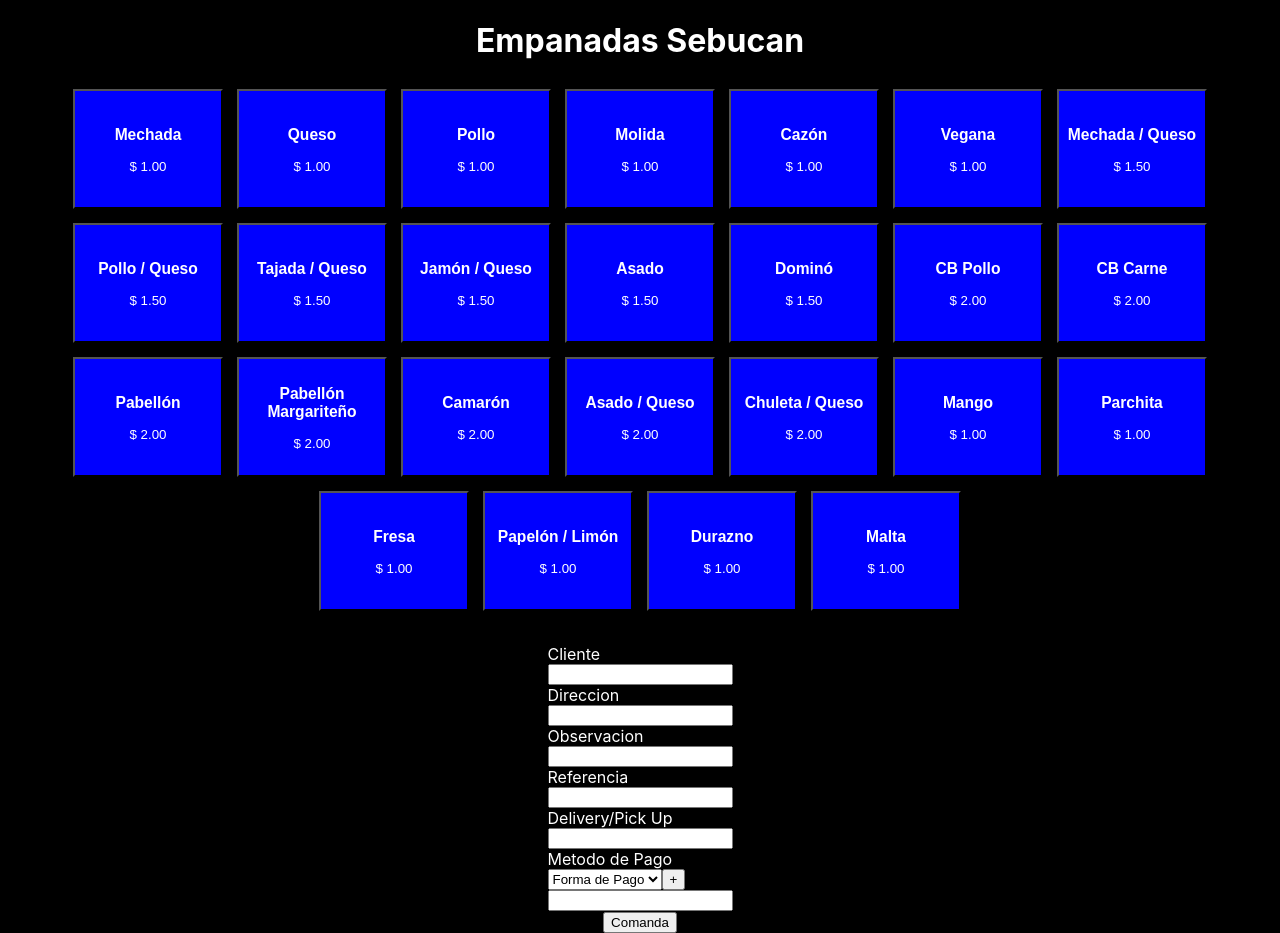
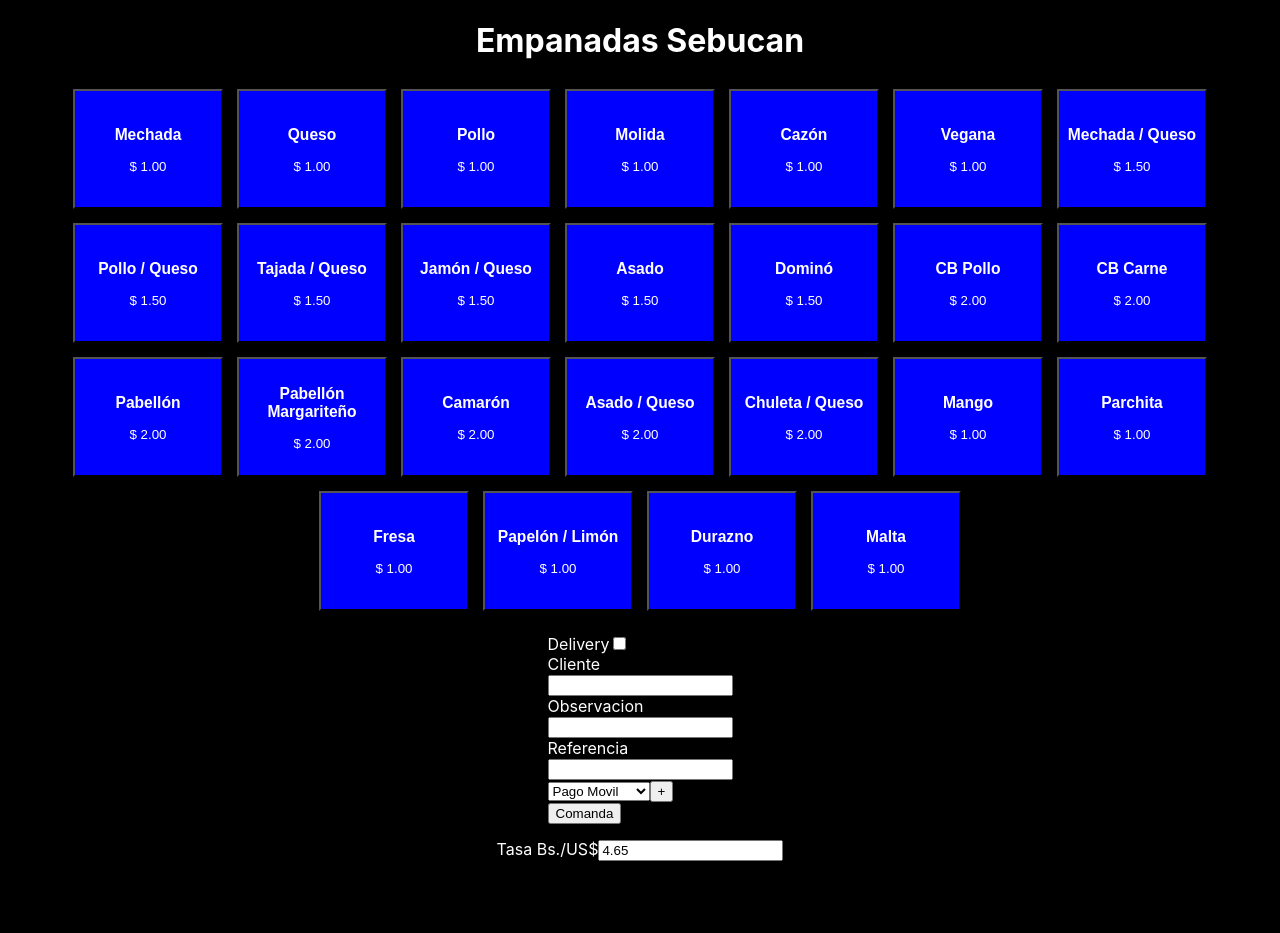
Before and after one commit to kwaale/empanadasebucan, a React (Create React App) app in the folder client/: page / in a window 1280 px wide. After the commit the page ends 861 px from the top, so only its background shows below. Built offline with nearby package versions, Linux system fonts and the light colour scheme.

Commit message:
Validacion de Tasa en Form

```diff
--- /dev/null
+++ b/client/src/components/Orthers/OrtherForm.jsx
@@ -0,0 +1,90 @@
+import forma_pagos from '../../seeds/forma_pagos.json';
+import { useState } from "react";
+import { Link } from "react-router-dom";
+
+
+const OrtherForm = ({ cart }) => {
+    const [payment_method, setPayment_method] = useState('');
+    const [form, setForm] = useState({
+        name: '',
+        observation: '',
+        delivery: false,
+        reference: '',
+        payment_methods: [],
+        cart: cart
+    });
+
+    const handleChange = (e) => {
+        const { name, value } = e.target;
+        // switch delivery
+        if (name === 'delivery') {
+            console.log(form);
+            return form.delivery ? setForm({ ...form, delivery: false }) : setForm({ ...form, delivery: true });
+        }
+        if (name === 'payment_method') {
+            return setPayment_method(value);
+        }
+        setForm({
+            ...form,
+            [name]: value
+        });
+        console.log(form);
+    }
+    const addPayMethod = (e) => {
+        // controlar que solo agregue un metodo de pago
+        e.preventDefault();
+        if (form.payment_methods.find(pm => pm === payment_method)) {
+            return alert(`Ya agregaste metodo pago ${payment_method}`);
+        }
+        let aux = form.payment_methods;
+        console.log('aux', aux);
+        aux.push(payment_method);
+        setForm({ ...form, payment_methods: aux });
+    }
+    const removePayMethod = (e) => {
+        e.preventDefault();
+        let aux = form.payment_methods;
+        aux.splice(e.target.name, 1);
+        setForm({ ...form, payment_methods: aux });
+    }
+    return (
+        <div className="container-form">
+            <div onSubmit={() => console.log("Submit")}>
+                Delivery
+                <input onChange={handleChange} name="delivery" type="checkbox" /><br />
+                Cliente
+                <input onChange={handleChange} name="name" type="text" />
+                Observacion
+                <input onChange={handleChange} name="obsevation" type="text" />
+                Referencia
+                <input onChange={handleChange} name="reference" type="text" />
+                {/* switch delivery */}
+                {form.delivery ?
+                    <div> Direccion
+                        <input onChange={handleChange} name="address" type="text" />
+                    </div> : null}
+                {/* Metodo de pago */}
+                <select onChange={handleChange} name="payment_method">
+                    {forma_pagos.map((p, i) => {
+                        return (
+                            <option key={i} value={p}>{p}</option>
+                        )
+                    }
+                    )}
+                </select><button onClick={addPayMethod}>+</button><br />
+                {form.payment_methods.map((p, i) => {
+                    return (
+                        <button name={p} onClick={(e) => removePayMethod(e)} key={i}>{p}</button>
+                    )
+                }
+                )}
+                <div>
+                    <Link to="/comanda">
+                        <button onClick={(e) => addPayMethod(e)}>Comanda</button>
+                    </Link>
+                </div>
+            </div>
+        </div>
+    )
+}
+export default OrtherForm;
--- /dev/null
+++ b/client/src/components/Orthers/Orthers.css
@@ -0,0 +1,3 @@
+.container-form{
+    display: inline-flex;
+}
--- a/client/src/components/Products/MetodosPago.jsx
+++ /dev/null
@@ -1,18 +0,0 @@
-import forma_pagos from '../../seeds/forma_pagos.json';
-import './products.css';
-const MetodosPago = () => {
-    return (
-        <div className="input-select">
-            <select>
-                <option value=''>Forma de Pago</option>
-                {forma_pagos.map((p, i) => {
-                    return (
-                        <option key={i} value={p}>{p}</option>
-                    )
-                }
-                )}
-            </select><button>+</button>
-        </div>
-    );
-}
-export default MetodosPago;
--- a/client/src/components/Products/index.jsx
+++ b/client/src/components/Products/index.jsx
@@ -1,21 +1,34 @@
 import ButtonProduct from "./ButtonProduct";
+import OrtherForm from "../Orthers/OrtherForm";
 import "./products.css";
 import { useEffect } from "react";
 import { getProducts, deleteCart } from "../../redux/actions/productsActions";
 import { useSelector, useDispatch } from "react-redux";
-import { Link } from 'react-router-dom';
 import Cart from "./Cart";
-import MetodosPago from "./MetodosPago";
+import { useState } from "react";
+
 
 
 const Products = () => {
 
    const { products, cart } = useSelector(state => state.productsReducer);
    const dispatch = useDispatch();
+   // setea la tasa en con dato del local Storage o la deja en null
+   const [tasa, setTasa] = useState(parseFloat(JSON.parse(localStorage.getItem('tasa'))) || 4.65);
 
    useEffect(() => {
       dispatch(getProducts());
    }, [dispatch]);
+   const handleChange = (e) => {
+      //expresion regular validar solo numeros flotante en un strig
+      const regex = /^[0-9]*\.?[0-9]*$/;
+      console.log(!regex.test(e.target.value));
+      if (regex.test(e.target.value)) {
+         setTasa(e.target.value);
+         localStorage.setItem('tasa', JSON.stringify(e.target.value));
+      }
+   }
+
    // funcion sumatoria eliminar
    const totaliza = (arr) => {
       let sum = 0;
@@ -24,6 +37,7 @@ const Products = () => {
       })
       return sum;
    }
+
    return (
       <div>
          <div className="products">
@@ -31,7 +45,7 @@ const Products = () => {
                <ButtonProduct key={product.id} product={product} />
             ))}
          </div>
-         <div className="content-cart-products">
+         <div className="content-cart-form">
             {cart?.map((p, i) => {
                return (
                   <Cart
@@ -44,40 +58,24 @@ const Products = () => {
                )
             })}
             <div>
-               {cart.length ? <h2>Total $ {totaliza(cart).toFixed(2)}</h2> : null}
+               {cart.length ?
+                  <div>
+                     <h2>Total</h2>
+                     <h4>
+                        US$  {totaliza(cart).toFixed(2)} / Bs. {parseFloat(tasa * totaliza(cart).toFixed(2)).toFixed(2)}
+                     </h4>
+                  </div> : null}
             </div>
-            <div className="container-inputs">
-               Cliente
-               <input type="text" />
-               Direccion
-               <input type="text" />
-               Observacion
-               <input type="text" />
-               Referencia
-               <input type="text" />
-               Delivery/Pick Up
-               <input type="text" />
-               Metodo de Pago
-               <MetodosPago />
-               <input type="text" />
-            </div>
+            <OrtherForm cart={cart} />
          </div>
          <div>
-            <nav>
-               <Link to="/comanda">
-                  <button onClick={()=>console.log("comanda")}>Comanda</button>
-               </Link>
-            </nav>
+            Tasa Bs./US$
+            <input
+               onChange={(e) => handleChange(e)}
+               value={tasa} type="text"
+            />
          </div>
       </div>
    )
 }
 export default Products;
-
-/**
- * Cliente
- * Metodo de pago
- * Direccion
- * Observacion
- * Referencia
- */
--- a/client/src/components/Products/products.css
+++ b/client/src/components/Products/products.css
@@ -34,11 +34,14 @@
 }
 
 
-.content-cart-products{
+.content-cart-form{
     display: inline-flex;
     flex-flow: column;
-    margin-top: 10px;
+    margin-bottom: 15px;
+    width: min-content;
+    text-align: left;
 }
+
 .btn-cart{
     display: flex;
     justify-content: space-between;
@@ -54,14 +57,3 @@
     background: chocolate;
     height: 40px;
 }
-
-.container-inputs{
-    display: inline-flex;
-    flex-flow: column;
-    margin-top: 10px;
-    text-align: justify;
-}
-
-.input-select{
-    display: inline-flex;
-}
```
Also changed, not shown: client/src/components/Orthers/index.js (added).
